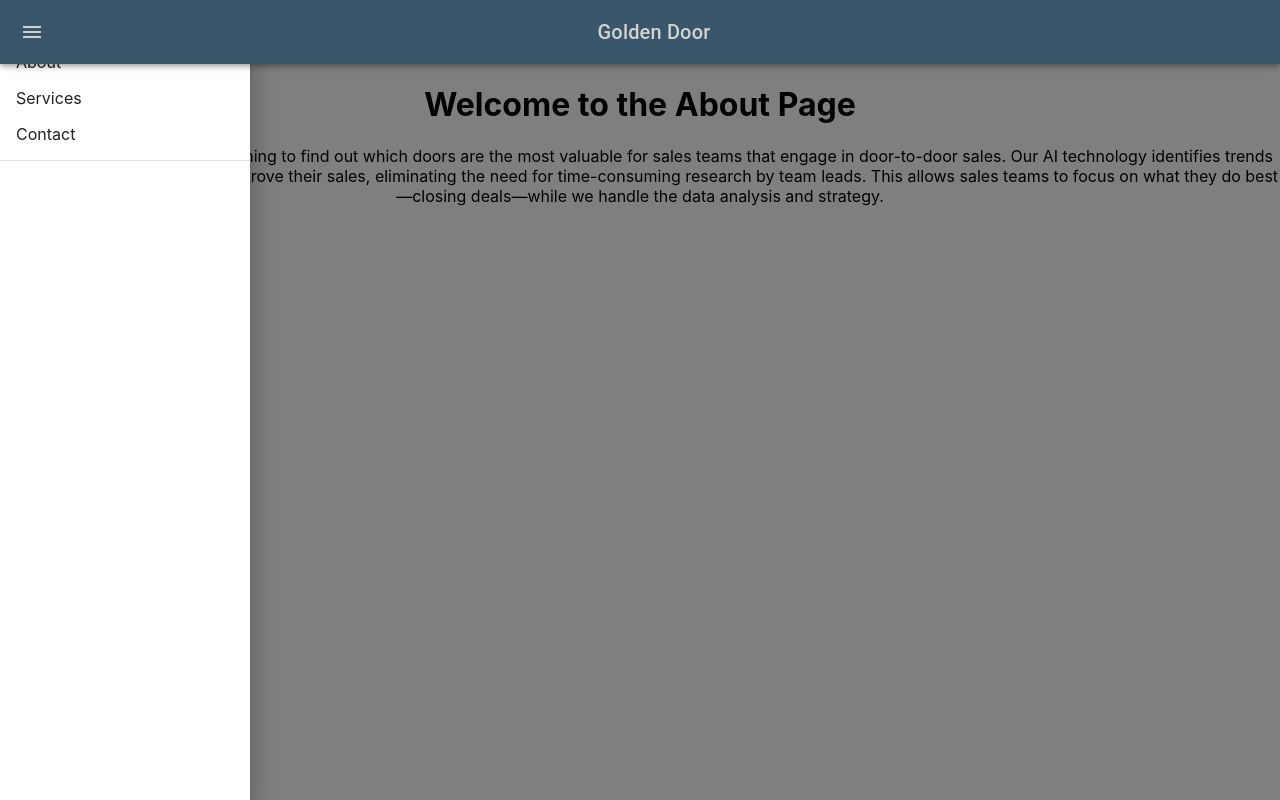
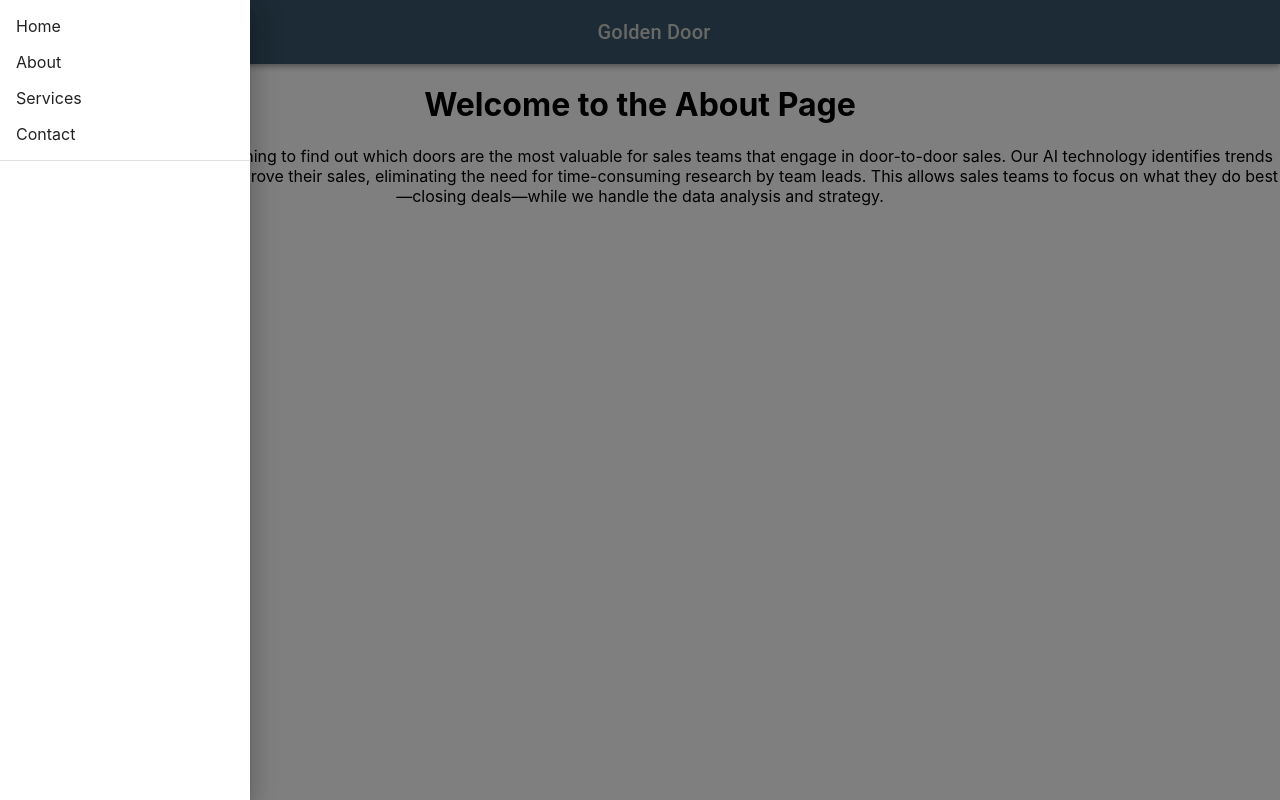
Before and after one commit to thekingofklorine/golden-door, a React (Create React App) app: page /golden-door/about in a window 1280 px wide. Both pictures are taken after a click on the button "menu". Built offline with nearby package versions, Linux system fonts and the light colour scheme.

Commit message:
fixed drawer being below 1300

```diff
--- a/src/App.tsx
+++ b/src/App.tsx
@@ -82,6 +82,7 @@ const App: React.FC = () => {
         anchor="left"
         open={drawerOpen}
         onClose={toggleDrawer(false)}
+        sx={{ zIndex: 1400 }} // Set a higher z-index for the drawer
       >
         {drawerContent}
       </Drawer>
```
